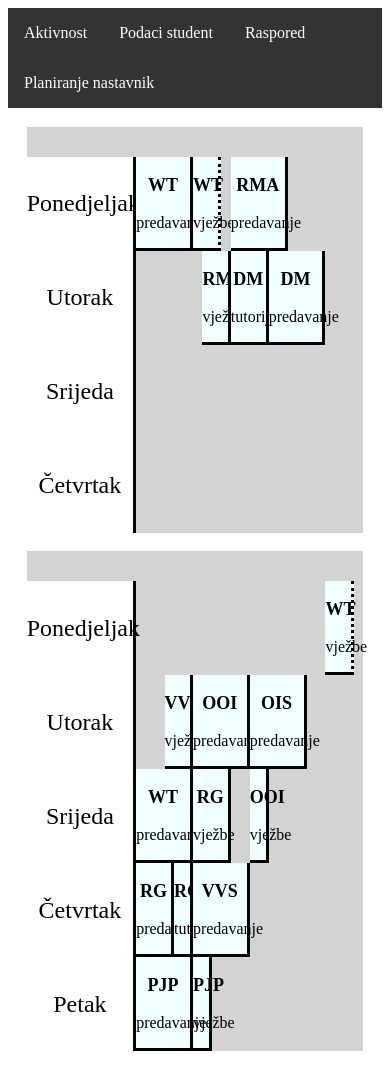
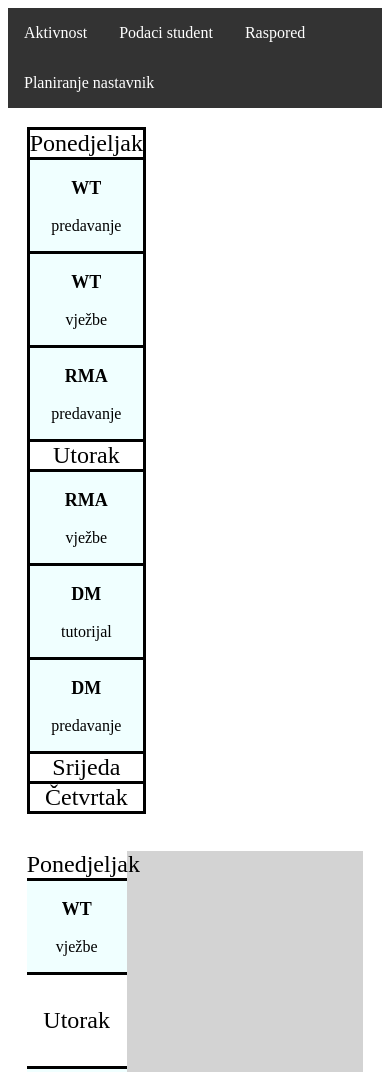
Before and after one commit to PasaDzumhur/Class-Schedule-site, a plain HTML site: page spirala2rasporedi.html in a window 390 px wide. Shown: the top 1072 px of the page. Drawn offline with Linux system fonts and the light colour scheme.

Commit message:
mobile view poremecen bio skroz, popravljen

```diff
--- a/css/raspored.css
+++ b/css/raspored.css
@@ -1,8 +1,6 @@
 #okvir {
-    display: grid;
-    grid-template-columns:2fr repeat(27, 1fr);
-    grid-template-rows: 30px repeat(5, 1fr);
-    grid-auto-flow: row;
+    display: inline-grid;
+
     background-color: lightgray;
     margin: 5%;
 }
@@ -29,6 +27,21 @@
 .crtice{
     border-right-style: dashed;
     border-bottom-style: solid;
+}
+#Ponedjeljak{
+    order: 1;
+}
+#Utorak{
+    order: 2;
+}
+#Srijeda{
+    order: 3;
+}
+#Četvrtak{
+    order: 4;
+}
+#Petak{
+    order: 5;
 }
 
 
@@ -57,108 +70,32 @@
     background-color: white;
 }
 @media only screen and (max-width: 600px){
-    .okvir{
-        display: grid;
-        grid-template-columns: auto;
-        grid-template-rows: repeat(15,1fr);
+    #okvir{
+        display: inline-grid;
+        grid-template-columns: 1fr !important;
+        grid-template-rows: auto !important;
         margin-top: 5%;
         border-style: solid;
-    }
-    /*
-    #ponedjeljak {
-        grid-row: 1;
-        grid-column: 1;
-        border-bottom-style: solid;
-        border-right-style: none;
-        text-align: center;
-    }
-    #grid-item1{
-        grid-column: 1;
-        grid-row: 2 / 4;
-        border-bottom-style: solid;
-        border-right-style: none;
-        text-align: center;
-    }
-    #grid-item2 {
-        grid-column: 1;
-        grid-row: 4 / 6;
-        border-bottom-style: solid;
-        border-right-style: none;
-        text-align: center
+        border-bottom-style: none;
+
     }
 
-    #grid-item3 {
-        grid-column: 1;
-        grid-row: 15 / 21;
-        border-right-style: none;
-        border-bottom-style: solid;
-        text-align: center;
+    .kolona0{
+        grid-area: auto / 1 / auto / 1 !important;
+        border-style: none !important;
+        border-bottom-style: solid !important;
+    }
+    .grid-item{
+        grid-area: auto / 1 / auto / 1 !important;
+    }
+    .grid-item{
+        border-right-style: none !important;
+        border-bottom-style: solid !important;
+
+
     }
 
-    #utorak {
-        grid-column: 1;
-        grid-row: 6;
-        border-bottom-style: solid;
-        border-right-style: none;
-        text-align: center;
-    }
-    #grid-item4{
-        grid-column: 1;
-        grid-row: 7 / 9;
-        border-bottom-style: solid;
-        border-right-style: none;
-        text-align: center;
-    }
 
-    #grid-item5 {
-        grid-column: 1;
-        grid-row: 9 / 11;
-        border-bottom-style: solid;
-        border-right-style: none;
-        text-align: center;
-    }
-
-    #grid-item6{
-        grid-column: 1;
-        grid-row: 11 / 13;
-        border-bottom-style: solid;
-        border-right-style: none;
-        text-align: center;
-    }
-    #srijeda {
-        grid-column: 1;
-        grid-row: 13;
-        border-bottom-style: solid;
-        border-right-style: none;
-        text-align: center;
-    }
-    #grid-item7{
-        grid-column: 1;
-        grid-row: 14 / 16;
-        border-bottom-style: solid;
-        border-right-style: none;
-        text-align: center;
-    }
-    #grid-item-prazno{
-        grid-column: 1;
-        grid-row: 16 / 18;
-        border-bottom-style: solid;
-        border-right-style: none;
-    }
-
-    #cetvrtak{
-        grid-column: 1;
-        grid-row: 18;
-        border-bottom-style: solid;
-        border-right-style: none;
-        text-align: center;
-    }
-    #petak{
-        grid-column: 1;
-        grid-row: 19;
-        border-right-style: none;
-        text-align: center;
-    }*/
     .red0{
         display: none;
     }
--- a/iscrtaj.js
+++ b/iscrtaj.js
@@ -62,6 +62,7 @@ function iscrtajRaspored(div ,dani,satPocetak,satKraj){
         divPom.style.borderRightStyle = "solid";
         divPom.style.fontSize = "x-large";
         divPom.style.alignContent = "center";
+        //divPom.style=""+i;
     }
 }
 
@@ -145,6 +146,7 @@ function dodajAktivnost(raspored, naziv, tip, vrijemePocetak, vrijemeKraj,dan){
     grid_item.style.textAlign="center";
     if((pocetak+kraj)%2==0) grid_item.style.borderRightStyle="solid";
     else grid_item.style.borderRightStyle="dotted";
+    grid_item.style.order=""+kolona;
 
     return "success";
 
```
